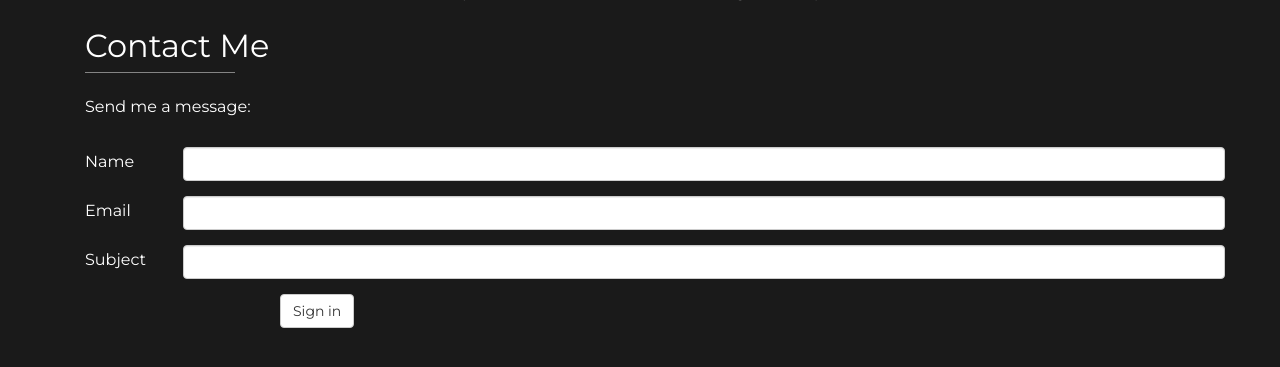
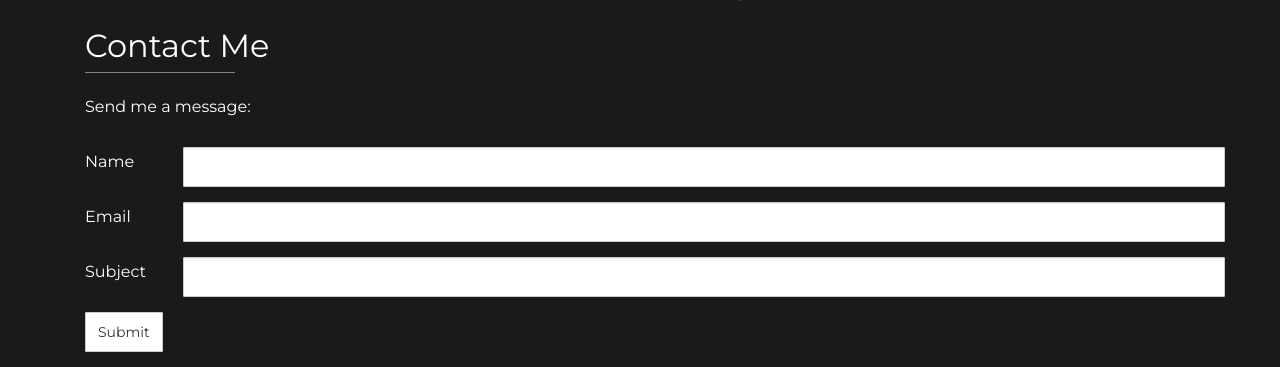
Before and after one commit to Ruha-RP/Portfolio, a PHP site: page / in a window 1280 px wide. Shown: the part 809-1176 px from the top of the page. Before the commit the page ends 1137 px from the top, so only its background shows below. Run offline with PHP 8.4, Linux system fonts and the light colour scheme.

Commit message:
modifiies form input areas

```diff
--- a/index.html
+++ b/index.html
@@ -99,8 +99,8 @@
             <textarea class="form-control" rows="3"></textarea>
           </div> -->
           <div class="form-group">
-            <div class="col-sm-offset-2 col-sm-10">
-              <button type="submit" class="btn btn-default">Sign in</button>
+            <div class="col-sm-2">
+              <button type="submit" class="btn btn-default" id="submitButton">Submit</button>
             </div>
           </div>
         </form>
--- a/style.css
+++ b/style.css
@@ -81,3 +81,8 @@ form {
 #nameLabel, #emailLabel, #subjectLabel {
     text-align: left;
 }
+
+#inputName, #inputEmail, #inputSubject, #submitButton {
+    border-radius: 1px;
+    height: 40px;
+}
```
